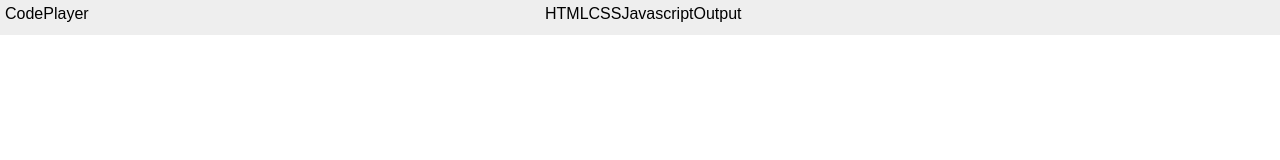
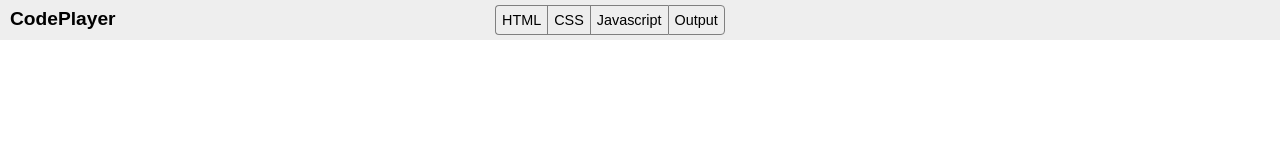
Before and after one commit to derrick-long/jquery_codeplayer, a plain HTML site: page index.html in a window 1280 px wide. Drawn offline with nearby package versions, Linux system fonts and the light colour scheme.

Commit message:
style top bar

```diff
--- a/index.css
+++ b/index.css
@@ -6,20 +6,38 @@ body{
 
 #header {
   width: 100%;
-  height: 25px;
+  height: 30px;
   background-color: #EEEEEE;
   padding: 5px;
 }
 
 #buttonContainer {
-  width: 200px;
+  width: 300px;
   margin: 0 auto;
 }
 
 #logo {
+  font-weight: bold;
   float: left;
+  font-size: 120%;
+  padding: 3px 5px;
 }
 
 .toggleButton {
   float: left;
+  border: 1px solid grey;
+  padding: 6px;
+  border-right: none;
+  font-size: 90%;
 }
+
+#html {
+  border-top-left-radius: 4px;
+  border-bottom-left-radius: 4px;
+}
+
+#output {
+  border-top-right-radius: 4px;
+  border-bottom-right-radius: 4px;
+  border-right: 1px solid grey;
+}
```
